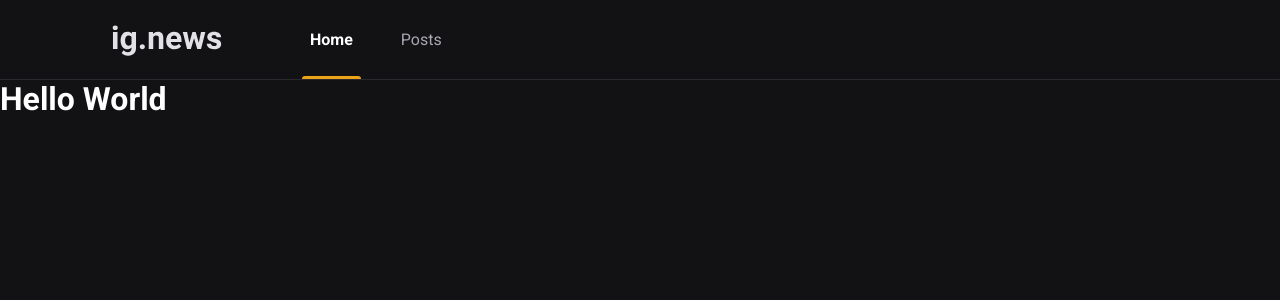
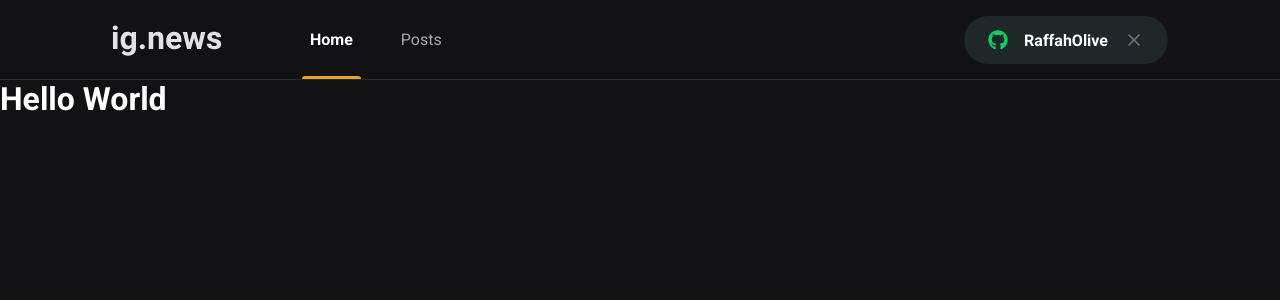
Before and after one commit to RaffahOlive/React_Nextjs_Newsletters, a Next.js app: page / in a window 1280 px wide. Shown: the top 300 px of the page. Built offline with nearby package versions, Linux system fonts and the light colour scheme.

Commit message:
created github signIn Button and styles

```diff
--- a/package.json
+++ b/package.json
@@ -12,6 +12,7 @@
     "next": "12.1.0",
     "react": "17.0.2",
     "react-dom": "17.0.2",
+    "react-icons": "^4.3.1",
     "sass": "^1.49.9"
   },
   "devDependencies": {
--- a/src/components/Header/index.tsx
+++ b/src/components/Header/index.tsx
@@ -1,3 +1,4 @@
+import { SignInButton } from '../SignInButton';
 import styles from './styles.module.scss';
 
 export function Header()
@@ -10,6 +11,8 @@
                     <a className={ styles.active }>Home</a>
                     <a>Posts</a>
                 </nav>
+
+                <SignInButton />
             </div>
         </header>
     );
--- a/src/components/Header/styles.module.scss
+++ b/src/components/Header/styles.module.scss
@@ -53,4 +53,8 @@
         }
     }
 
+    button {
+        margin-left: auto;
+    }
+
 }
--- /dev/null
+++ b/src/components/SignInButton/index.tsx
@@ -0,0 +1,22 @@
+import styles from './styles.module.scss';
+
+import { FaGithub } from 'react-icons/fa'
+import { FiX } from 'react-icons/fi'
+
+export function SignInButton()
+{
+    const isUserLoggedIn = true;
+
+    return isUserLoggedIn ? (
+        <button type="button" className={ styles.signInButton }>
+            <FaGithub color="#04d361" />
+            RaffahOlive
+            <FiX color="#737380" className={ styles.closeIcon } />
+        </button>
+    ) : (
+        <button type="button" className={ styles.signInButton }>
+            <FaGithub color="#eba417" />
+            Sign in with Github
+        </button>
+    );
+}
--- /dev/null
+++ b/src/components/SignInButton/styles.module.scss
@@ -0,0 +1,33 @@
+.signInButton{
+    height: 3rem;
+    border-radius: 3rem;
+    background: var(--gray-850);
+    border: 0;
+    padding: 0 1.5rem;
+
+    display: flex;
+    align-items: center;
+    justify-content: center;
+
+    color: var(--white);
+    font-weight: bold;
+
+    svg{
+        width: 20px;
+        height: 20px;
+    }
+
+    svg:first-child{
+        margin-right: 1rem;
+    }
+
+    svg.closeIcon{
+        margin-left: 1rem;
+    }
+
+    transition: filter 0.2s;
+
+    &:hover{
+        filter: brightness(0.8);
+    }
+}
--- a/src/styles/global.scss
+++ b/src/styles/global.scss
@@ -10,6 +10,7 @@
     --gray-100: #e1e1e6;
     --gray-300: #a8a8b3;
     --gray-800: #29292e;
+    --gray-850: #1f2729;
     --gray-900: #121214;
 
     --cyan-500: #61dafb;
```
Also changed, not shown: 1 other file (tests, documents, lock files or other folders).
